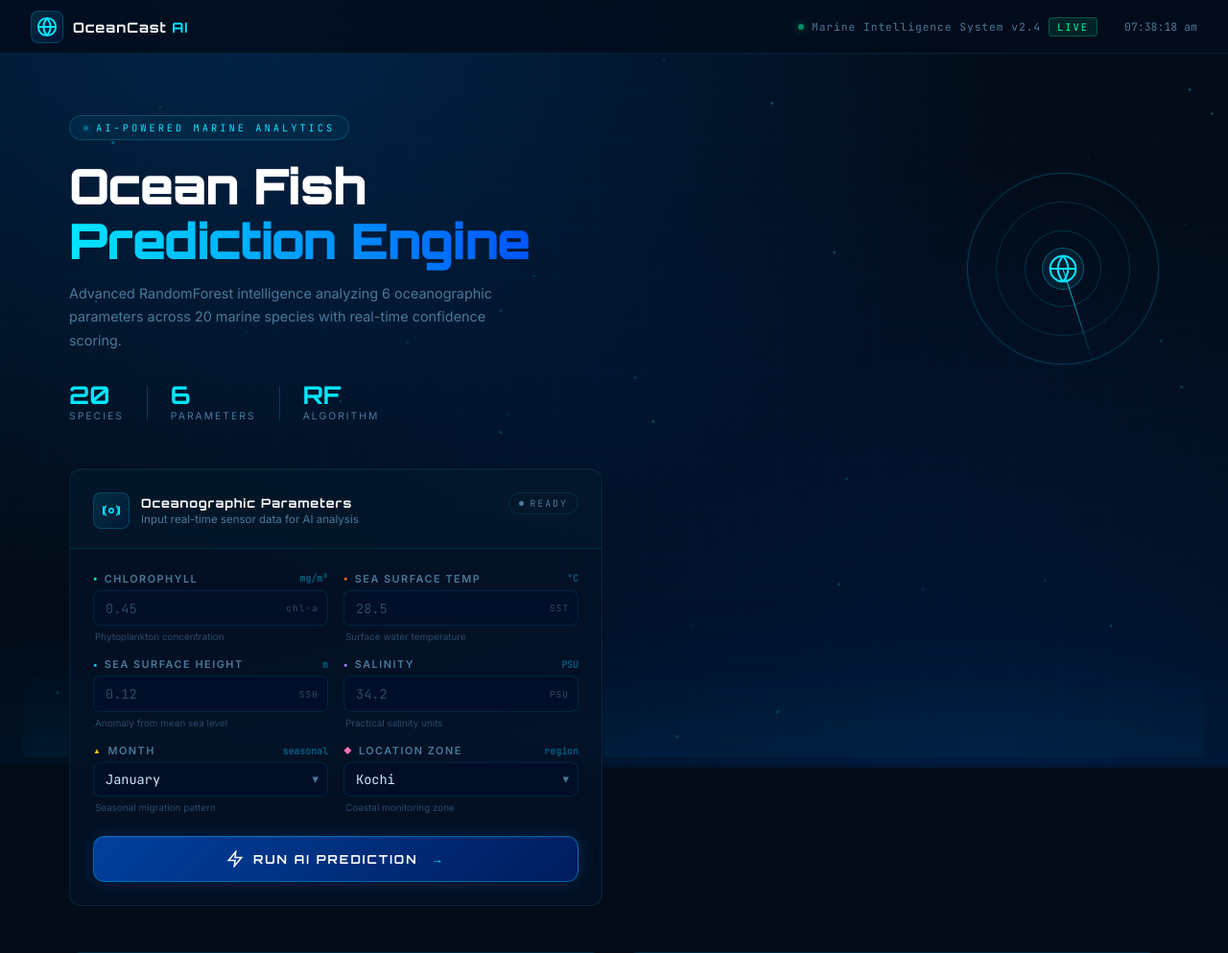
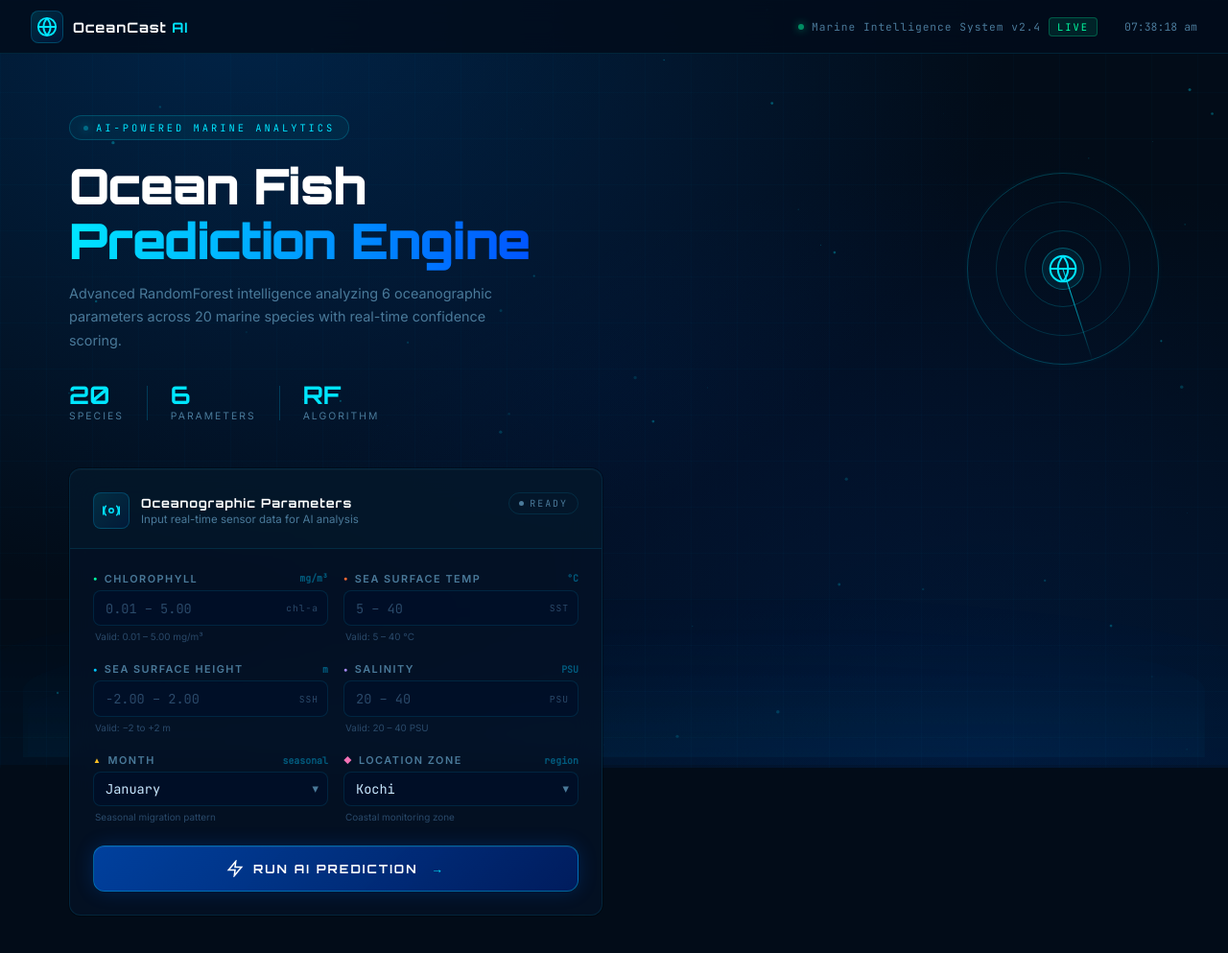
Before and after one commit to TanmaySharmaG/AI_Fish_Prediction, a Flask app: page / in a window 1280 px wide. Shown: the top 993 px of the page at 96% size. Run offline with Flask 3, Linux system fonts and the light colour scheme; parts of the project's set-up code (start-up, migrations or seed data) failed here and were passed over.

Commit message:
Add files via upload

```diff
--- a/templates/index.html
+++ b/templates/index.html
@@ -99,10 +99,10 @@
             <span class="field-unit">mg/m³</span>
           </label>
           <div class="input-wrap">
-            <input type="number" id="chlorophyll" step="0.01" placeholder="0.45" autocomplete="off">
+            <input type="number" id="chlorophyll" step="0.01" min="0.01" max="5" placeholder="0.01 – 5.00" autocomplete="off">
             <span class="input-suffix">chl-a</span>
           </div>
-          <div class="field-hint">Phytoplankton concentration</div>
+          <div class="field-hint">Valid: 0.01 – 5.00 mg/m³</div><div class="field-error" id="err-chlorophyll"></div>
         </div>
 
         <div class="field-group">
@@ -112,10 +112,10 @@
             <span class="field-unit">°C</span>
           </label>
           <div class="input-wrap">
-            <input type="number" id="sst" step="0.1" placeholder="28.5" autocomplete="off">
+            <input type="number" id="sst" step="0.1" min="5" max="40" placeholder="5 – 40" autocomplete="off">
             <span class="input-suffix">SST</span>
           </div>
-          <div class="field-hint">Surface water temperature</div>
+          <div class="field-hint">Valid: 5 – 40 °C</div><div class="field-error" id="err-sst"></div>
         </div>
 
         <div class="field-group">
@@ -125,10 +125,10 @@
             <span class="field-unit">m</span>
           </label>
           <div class="input-wrap">
-            <input type="number" id="ssh" step="0.01" placeholder="0.12" autocomplete="off">
+            <input type="number" id="ssh" step="0.01" min="-2" max="2" placeholder="-2.00 – 2.00" autocomplete="off">
             <span class="input-suffix">SSH</span>
           </div>
-          <div class="field-hint">Anomaly from mean sea level</div>
+          <div class="field-hint">Valid: −2 to +2 m</div><div class="field-error" id="err-ssh"></div>
         </div>
 
         <div class="field-group">
@@ -138,10 +138,10 @@
             <span class="field-unit">PSU</span>
           </label>
           <div class="input-wrap">
-            <input type="number" id="salinity" step="0.1" placeholder="34.2" autocomplete="off">
+            <input type="number" id="salinity" step="0.1" min="20" max="40" placeholder="20 – 40" autocomplete="off">
             <span class="input-suffix">PSU</span>
           </div>
-          <div class="field-hint">Practical salinity units</div>
+          <div class="field-hint">Valid: 20 – 40 PSU</div><div class="field-error" id="err-salinity"></div>
         </div>
 
         <div class="field-group">
```
